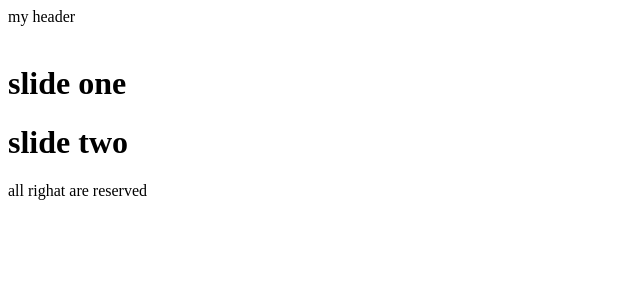
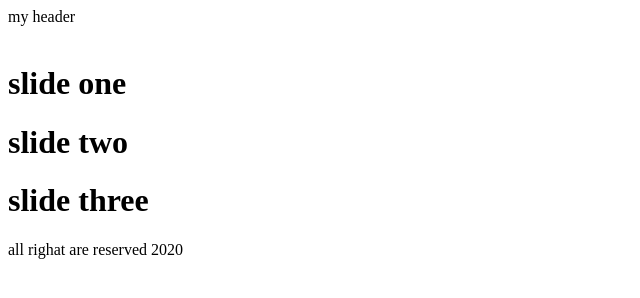
Before and after one commit to mahan-redboy177/git-project-one, a plain HTML site: page index.html in a window 1280 px wide. Shown: the whole page, without its empty margins (0-640 px from the left). Drawn offline with Linux system fonts and the light colour scheme.

```diff
--- a/index.html
+++ b/index.html
@@ -15,9 +15,10 @@
     <div class="slider">
         <h1>slide one</h1>
         <h1>slide two</h1>
+        <h1>slide three</h1>
     </div>
     <footer>
-        all righat are reserved
+        all righat are reserved 2020
     </footer>
 
     <script src="script.js"></script>
```
Also changed, not shown: 2 other files.
